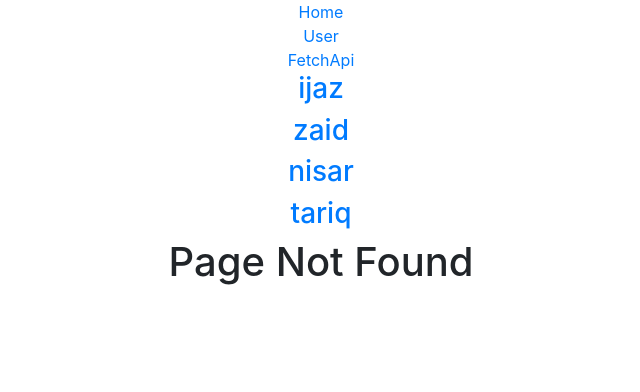
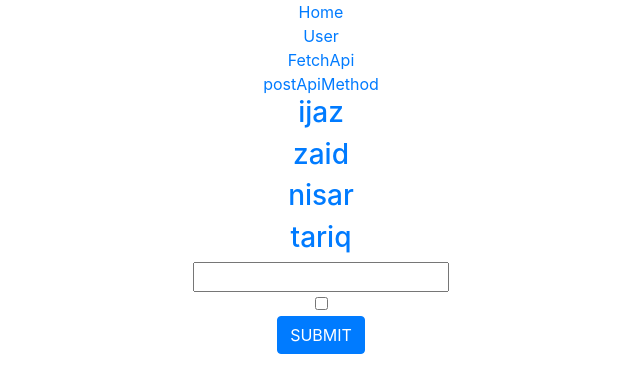
Before and after one commit to bacha-11/Learn-Reactjs, a React (Create React App) app: page /postApiMethod in a window 1280 px wide. Before the commit this address had no page. Shown: the top 392 px of the page, without its empty margins (319-959 px from the left). Built offline with nearby package versions, Linux system fonts and the light colour scheme.

Commit message:
Post Api Method in react js

```diff
--- a/src/App.js
+++ b/src/App.js
@@ -29,6 +29,7 @@ import PageNotFound from  './PageNotFound'
 import Employees from './Employies';
 import FetchApi from './FetchApi';
 import FetchApiUserView from './FetchApiUserView';
+import PostApiMethod from './PostApiMethod';
 
 
 
@@ -58,6 +59,7 @@ function App() {
     <Link to='/'>Home</Link><br></br>
     <Link to='/user'>User</Link><br></br>
     <Link to='/fetchapi'>FetchApi</Link><br></br>
+    <Link to='/postApiMethod'>postApiMethod</Link><br></br>
     {
       employies.map((item)=>
       <div><Link to={'/employee/'+item.id+"/"+item.name}><h3>{item.name}</h3></Link></div>
@@ -67,6 +69,7 @@ function App() {
       <Route path='/' exact component={Home}></Route>
       <Route path='/user' exact component={User}></Route>
       <Route path='/fetchapi' exact component={FetchApi}></Route>
+      <Route path='/postApiMethod' exact component={PostApiMethod}></Route>
       <Route path='/employee/:id/:name' exact component={Employees}></Route>
       <Route path='/user/:id' exact component={FetchApiUserView}></Route>
       <Route path="*" exact component={PageNotFound}></Route>
--- /dev/null
+++ b/src/PostApiMethod.js
@@ -0,0 +1,36 @@
+import { useState } from "react";
+import { Button } from "react-bootstrap";
+
+
+
+function PostApiMethod(){
+    const [title, setTile] = useState("")
+    const [complete, setComplete] = useState(false)
+
+    function saveData(){
+        // console.log(title, complete)
+        const data = {title, complete}
+        fetch('https://jsonplaceholder.typicode.com/todos',{
+            method: 'POST',
+            headers:{
+                "Accept":"application/json",
+                "Content-Type":"application/json"
+            },
+            body:JSON.stringify(data)
+        }).then((result)=>{
+            result.json().then((resp)=>{
+                console.log(resp)
+            })
+        })
+    }
+
+    return(
+        <div>
+            <input type='text' value={title} name="title" onChange={(e)=>setTile(e.target.value)}></input><br />
+            <input type='checkbox' value={complete} name="completed" onChange={(e)=>setComplete(e.target.checked)}></input><br />
+            <Button onClick={saveData}>SUBMIT</Button>
+        </div>
+    )
+}
+
+export default PostApiMethod;
```
